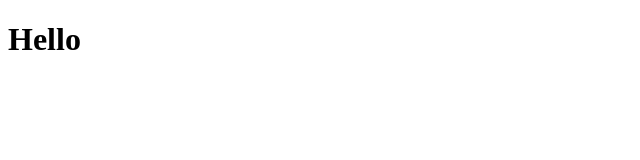
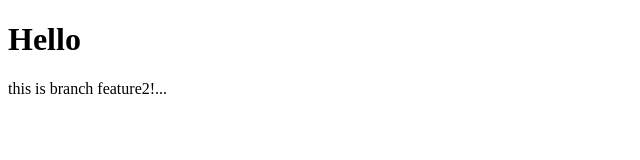
Before and after one commit to AdityaWandhekar/Akash, a plain HTML site: page index.html in a window 1280 px wide. Shown: the whole page, without its empty margins (0-640 px from the left). Drawn offline with Linux system fonts and the light colour scheme.

Commit message:
add new feature to feature2 branch

```diff
--- a/index.html
+++ b/index.html
@@ -7,5 +7,6 @@
 </head>
 <body>
     <h1>Hello</h1>
+    <p>this is branch feature2!...</p>
 </body>
 </html>
```
